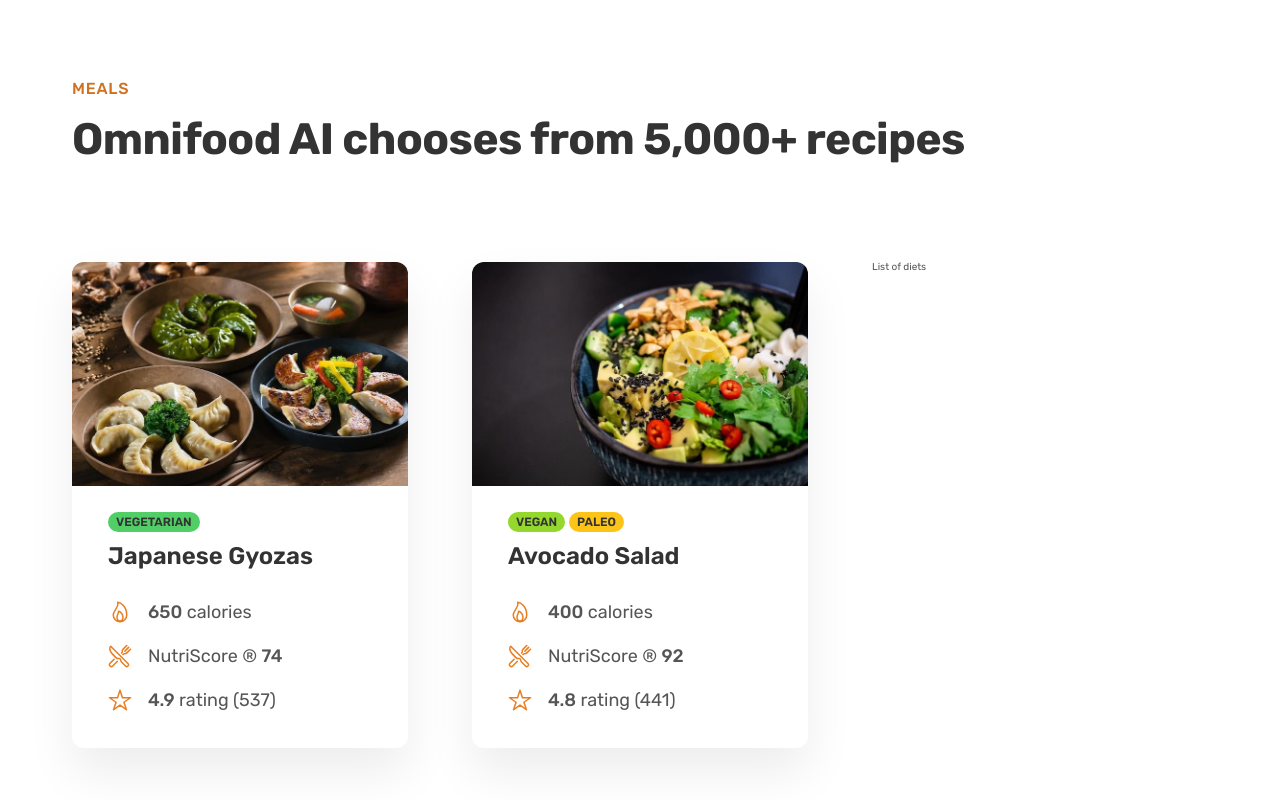
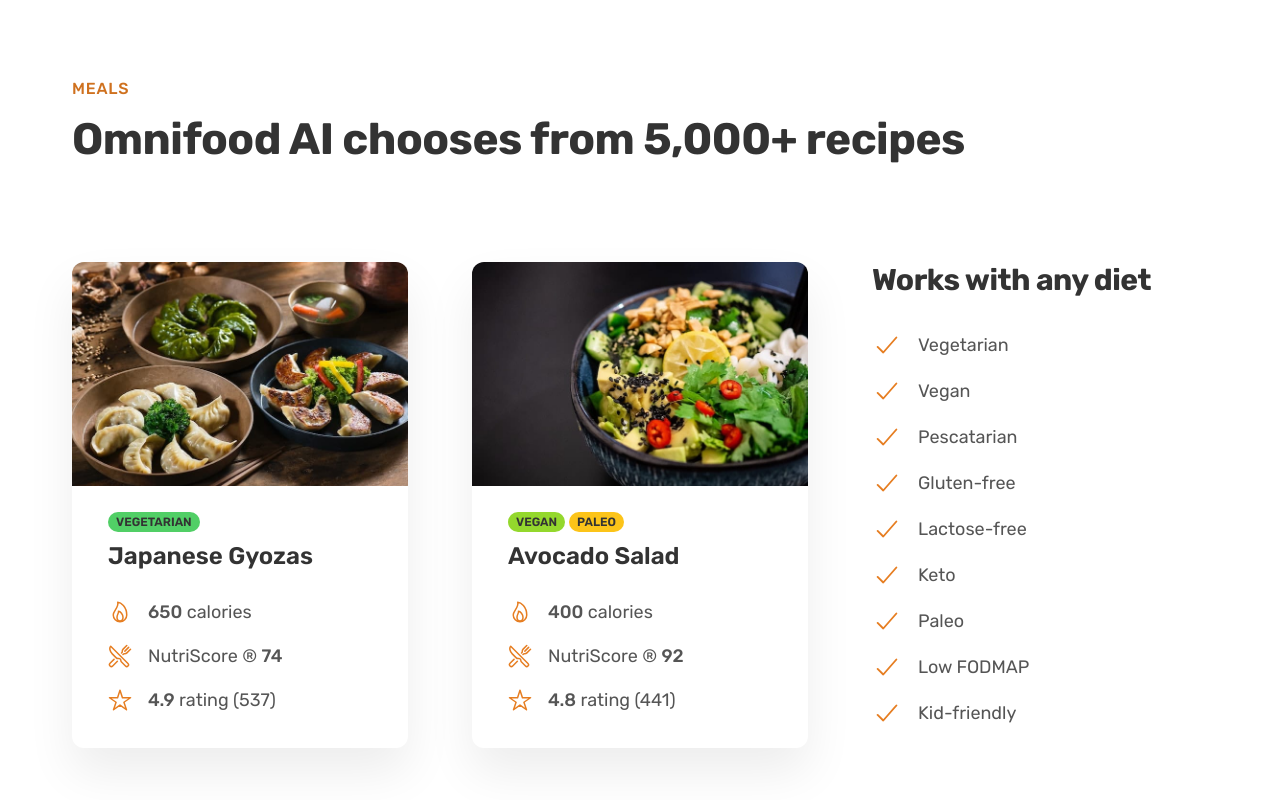
Before and after one commit to ClaudioNoggueira/omnifood, a plain HTML site: page index.html in a window 1280 px wide. Shown: the part 2596-3396 px from the top of the page. Drawn offline with nearby package versions, Linux system fonts and the light colour scheme.

Commit message:
Diet list

```diff
--- a/index.html
+++ b/index.html
@@ -206,7 +206,49 @@
                     </div>
                 </div>
 
-                <div class="list">List of diets</div>
+                <div class="diets">
+
+                    <h3 class="heading-tertiary">Works with any diet</h3>
+
+                    <ul class="list">
+                        <li class="list-item">
+                            <ion-icon class="list-icon" name="checkmark-outline"></ion-icon>
+                            <span>Vegetarian</span>
+                        </li>
+                        <li class="list-item">
+                            <ion-icon class="list-icon" name="checkmark-outline"></ion-icon>
+                            <span>Vegan</span>
+                        </li>
+                        <li class="list-item">
+                            <ion-icon class="list-icon" name="checkmark-outline"></ion-icon>
+                            <span>Pescatarian</span>
+                        </li>
+                        <li class="list-item">
+                            <ion-icon class="list-icon" name="checkmark-outline"></ion-icon>
+                            <span>Gluten-free</span>
+                        </li>
+                        <li class="list-item">
+                            <ion-icon class="list-icon" name="checkmark-outline"></ion-icon>
+                            <span>Lactose-free</span>
+                        </li>
+                        <li class="list-item">
+                            <ion-icon class="list-icon" name="checkmark-outline"></ion-icon>
+                            <span>Keto</span>
+                        </li>
+                        <li class="list-item">
+                            <ion-icon class="list-icon" name="checkmark-outline"></ion-icon>
+                            <span>Paleo</span>
+                        </li>
+                        <li class="list-item">
+                            <ion-icon class="list-icon" name="checkmark-outline"></ion-icon>
+                            <span>Low FODMAP</span>
+                        </li>
+                        <li class="list-item">
+                            <ion-icon class="list-icon" name="checkmark-outline"></ion-icon>
+                            <span>Kid-friendly</span>
+                        </li>
+                    </ul>
+                </div>
             </div>
         </section>
     </main>
--- a/styles/partials/_meals.scss
+++ b/styles/partials/_meals.scss
@@ -2,6 +2,7 @@
 $font-size-tag: 1.2rem;
 $font-size-meal-title: 2.4rem;
 $font-size-meal-attribute: 1.8rem;
+$font-size-diet-list-item: 1.8rem;
 
 $font-weight-semi-bold: 600;
 
@@ -105,3 +106,26 @@
         width: 2.4rem;
     }
 }
+
+.diets {
+    .list {
+        display: flex;
+        flex-direction: column;
+        gap: 1.6rem;
+        list-style: none;
+
+        &-item {
+            align-items: center;
+            display: flex;
+            font-size: $font-size-diet-list-item;
+            gap: 1.6rem;
+        }
+
+
+        &-icon {
+            color: $main-color;
+            height: 3rem;
+            width: 3rem;
+        }
+    }
+}
```
Also changed, not shown: styles/general.css.
